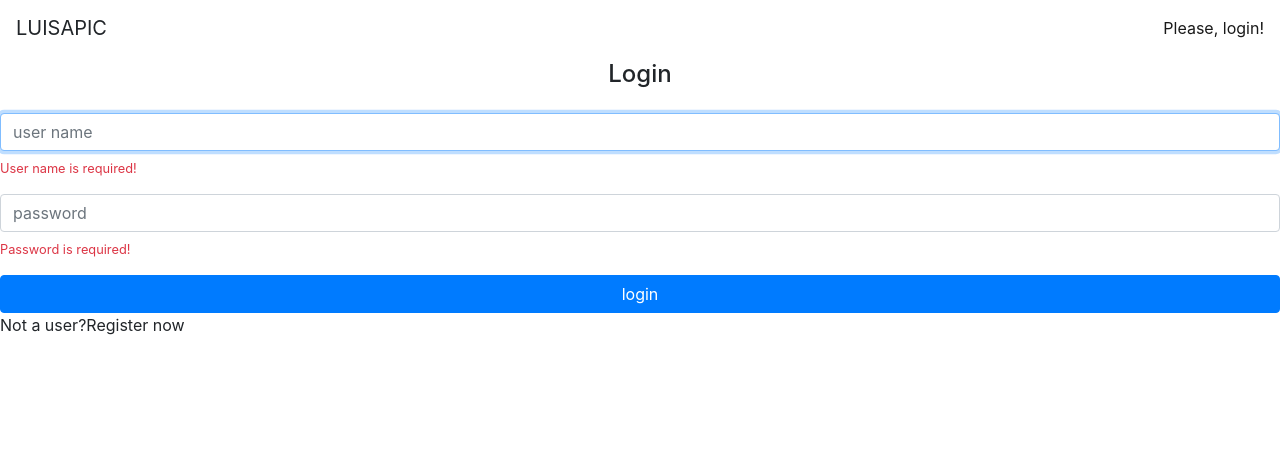
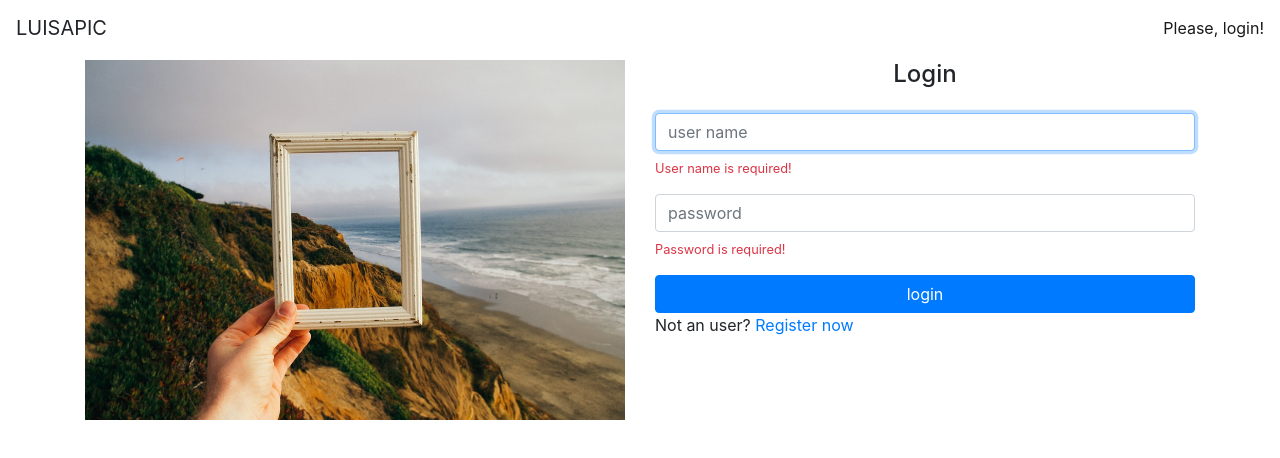
Before and after one commit to RicoPessoa/luisapic, an Angular app in the folder client/: page / in a window 1280 px wide. Shown: the top 458 px of the page. Built offline with nearby package versions, Linux system fonts and the light colour scheme.

Commit message:
rotas filha

```diff
--- a/client/src/app/app.routing.module.ts
+++ b/client/src/app/app.routing.module.ts
@@ -8,12 +8,23 @@
 import { SignInComponent } from './home/signin/signin.component';
 import { AuthGuard } from './core/auth/auth.guard';
 import { SignUpComponent } from './home/signup/signup.component';
+import { HomeComponent } from './home/home.component';
 
 const routes: Routes = [
     {
         path: '',
-        component: SignInComponent,
-        canActivate: [AuthGuard]
+        component: HomeComponent,
+        canActivate: [AuthGuard],
+        children: [
+            {
+                path: '',
+                component: SignInComponent,
+            },
+            {
+                path: 'signup',
+                component: SignUpComponent,
+            },
+        ]
     },
     {
         path: 'signup',
--- /dev/null
+++ b/client/src/app/home/home.component.html
@@ -0,0 +1,11 @@
+<div class="container">
+    <div class="row">
+        <div class="col-md-6 mb-2">
+            <img class="img-fluid d-none d-sm-block"
+                src="/assets/img/home.jpg" alt="Welcome">
+        </div>
+        <div class="col-md-6">
+            <router-outlet></router-outlet>
+        </div>
+    </div>
+</div>
--- /dev/null
+++ b/client/src/app/home/home.component.ts
@@ -0,0 +1,6 @@
+import { Component } from '@angular/core';
+
+@Component({
+    templateUrl: './home.component.html'
+})
+export class HomeComponent { }
--- a/client/src/app/home/home.module.ts
+++ b/client/src/app/home/home.module.ts
@@ -5,11 +5,13 @@
 import { VMessageModule } from '../shared/components/vmessage/vmessage.module';
 import { RouterModule } from '@angular/router';
 import { SignUpComponent } from './signup/signup.component';
+import { HomeComponent } from './home.component';
 
 @NgModule({
     declarations: [
         SignInComponent,
         SignUpComponent,
+        HomeComponent
     ],
     imports: [
          ReactiveFormsModule,
--- a/client/src/app/home/signin/signin.component.html
+++ b/client/src/app/home/signin/signin.component.html
@@ -29,4 +29,4 @@
     <button type="submit" class="btn btn-primary btn-block">login</button>
 </form>
 
-<p>Not a user?<a>Register now</a></p>
+<p>Not an user? <a [routerLink]="['signup']">Register now</a></p>
```
Also changed, not shown: client/src/assets/img/home.jpg (added).
